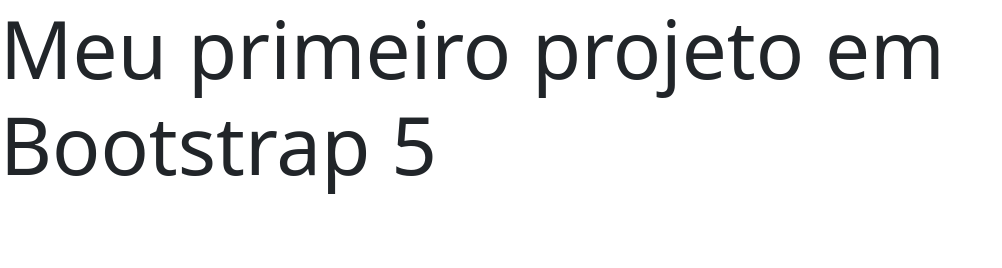
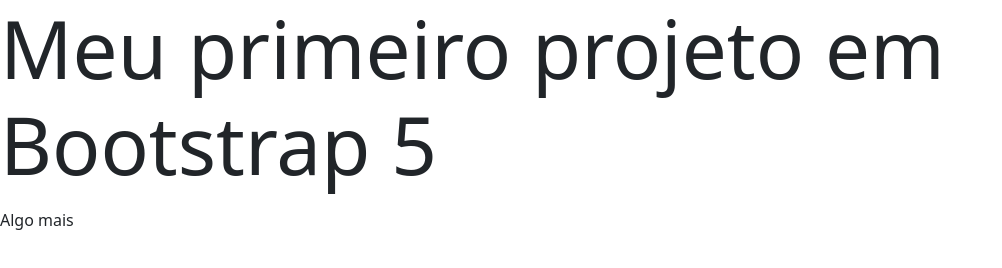
Before and after one commit to mariovalledesigner/mariovalledesigner.git.io, a plain HTML site: page index.html in a window 1280 px wide. Shown: the whole page, without its empty margins (0-1002 px from the left). Drawn offline with Linux system fonts and the light colour scheme.

Commit message:
Novo Index

```diff
--- a/index.html
+++ b/index.html
@@ -12,6 +12,7 @@
 
     <body>
         <p class="display-1 text-xxl-center">Meu primeiro projeto em Bootstrap 5</p>
+        <p>Algo mais</p>
 
 
 
```
